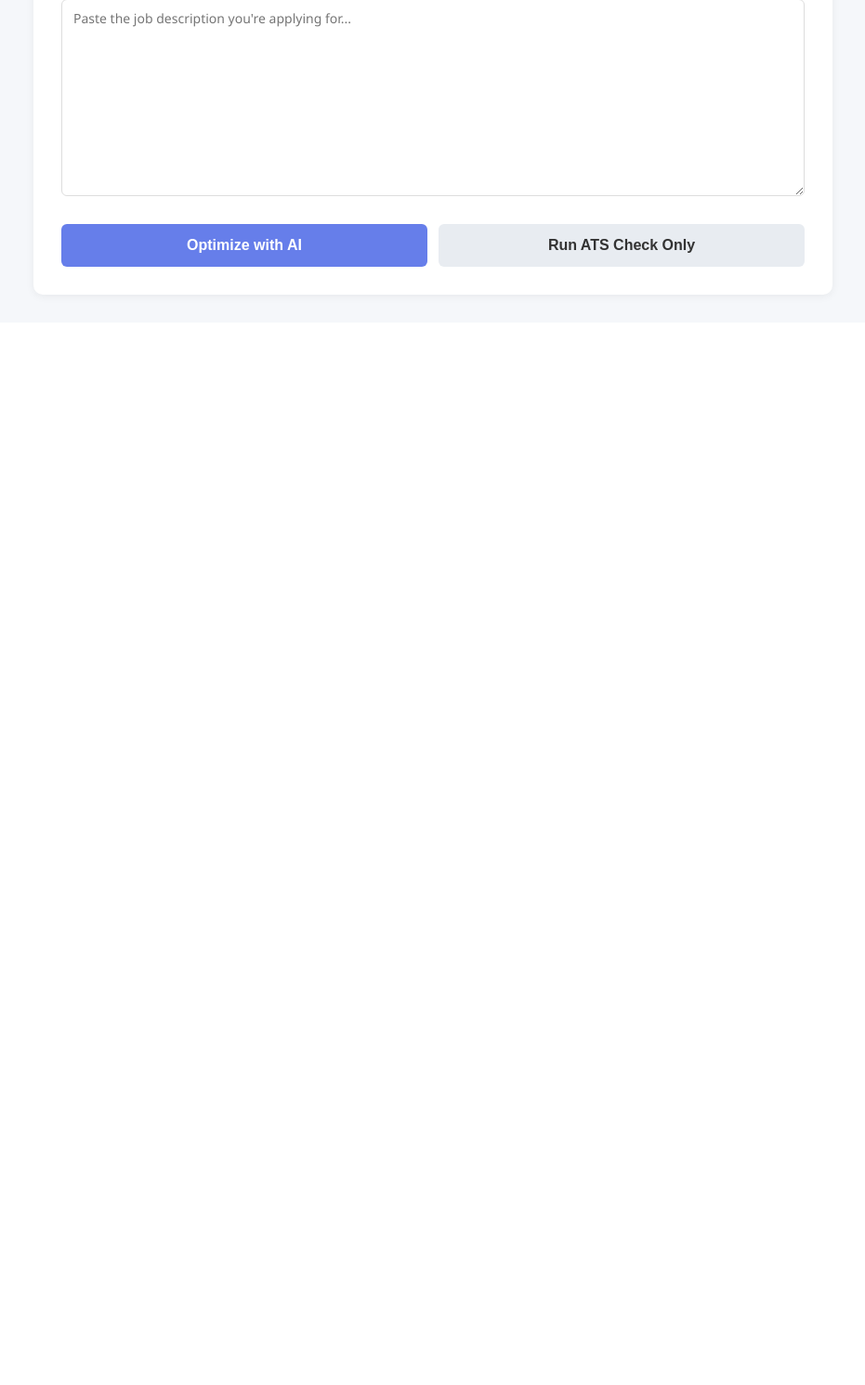
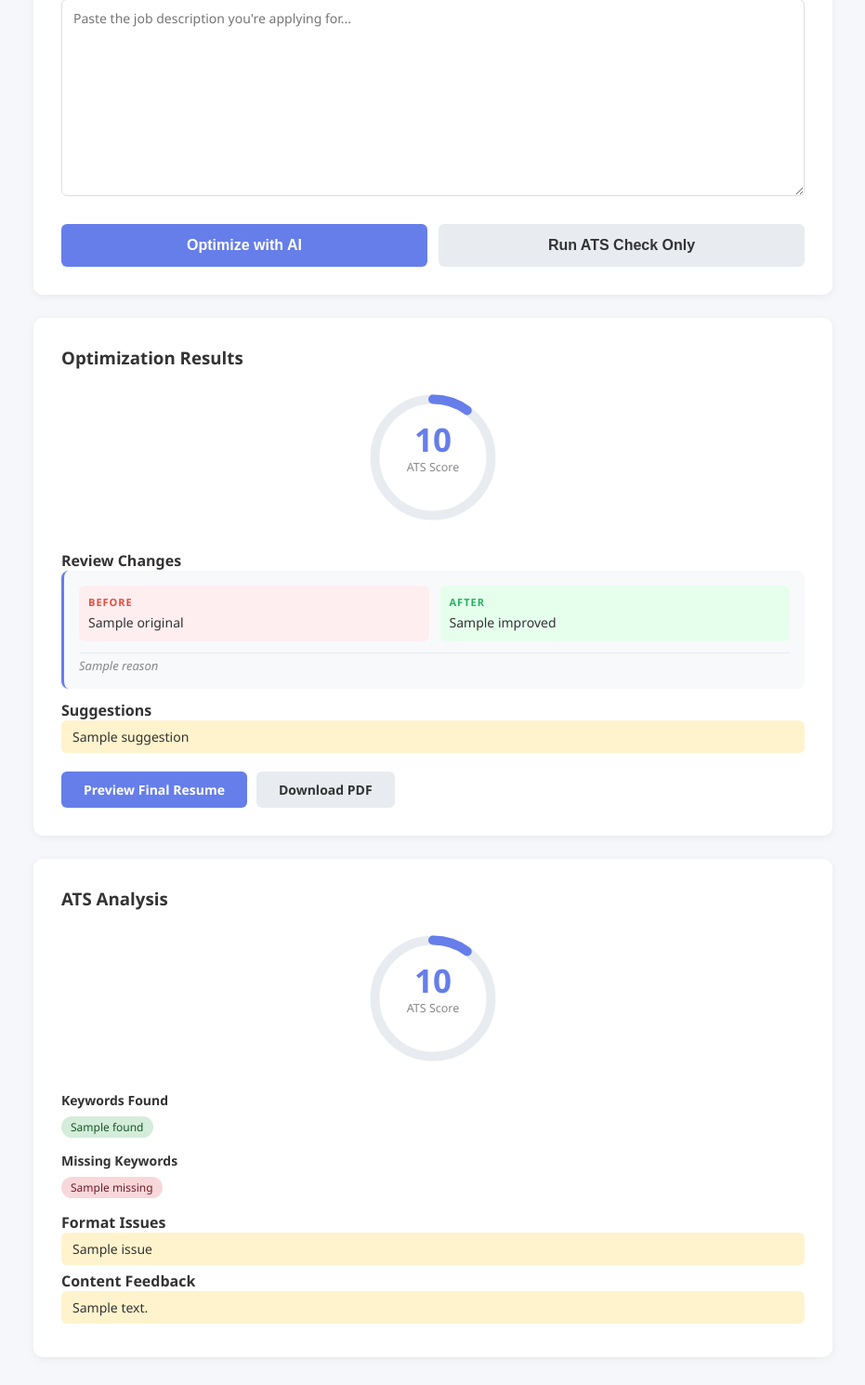
Before and after one commit to saaniya-a/AI-Enhanced-Resume-Portfolio-Builder, a Flask app: template templates/optimizer.html in a window 1280 px wide. Shown: the part 679-2169 px from the top of the page at 93% size, without its empty margins (174-1105 px from the left). Before the commit the page ends 1002 px from the top, so only its background shows below. Run offline with Flask 3, Linux system fonts and the light colour scheme; the template is opened without the code that fills it: most values are stand-ins (such as "Sample title", 1, 10 or a date in 2020).

Commit message:
Final commit
Co-Authored-By: Claude Opus 4.6 <noreply@anthropic.com>

```diff
--- a/app.py
+++ b/app.py
@@ -3,6 +3,10 @@ import json
 from database import (init_db, get_or_create_user, save_resume, get_user_resumes,
                       get_resume_by_id, delete_resume, rename_resume)
 from ai_helper import generate_resume, optimize_resume, check_ats
+from dotenv import load_dotenv
+import os
+
+load_dotenv()
 
 app = Flask(__name__)
 app.secret_key = 'hackathon-resume-builder-2024'
@@ -87,6 +91,60 @@ def logout():
     session.clear()
     return redirect(url_for('landing'))
 
+@app.route('/build', methods=['POST'])
+def build():
+    if not logged_in():
+        return redirect(url_for('landing'))
+    data = request.form.to_dict()
+    # Generate resume server-side and save it so preview/pdf links work without JS
+    result = generate_resume(data)
+    rid, ver = save_resume(session['user_id'], json.dumps(result), template=data.get('template', 'classic'))
+    return render_template('builder.html', user_name=session['user_name'], resume=result, resume_id=rid)
+
+@app.route('/optimize', methods=['POST'])
+def optimize():
+    if not logged_in(): return redirect(url_for('landing'))
+    resume_text = request.form.get('resume_text','')
+    job_description = request.form.get('job_description','')
+    # Run optimization and save
+    result = optimize_resume(resume_text, job_description)
+    rid, ver = save_resume(session['user_id'], json.dumps(result), job_description=job_description, ats_score=result.get('ats_score'))
+    return render_template('optimizer.html', user_name=session['user_name'], result=result, resume_id=rid)
+
+@app.route('/ats-check', methods=['POST'])
+def ats_check_form():
+    if not logged_in(): return redirect(url_for('landing'))
+    resume_text = request.form.get('resume_text','')
+    job_description = request.form.get('job_description','')
+    result = check_ats(resume_text, job_description)
+    return render_template('optimizer.html', user_name=session['user_name'], ats=result)
+
+@app.route('/upload-resume', methods=['POST'])
+def upload_resume_form():
+    if not logged_in(): return redirect(url_for('landing'))
+    file = request.files.get('file')
+    if not file:
+        return render_template('optimizer.html', user_name=session['user_name'], upload_error='No file uploaded')
+    try:
+        from PyPDF2 import PdfReader
+        text = '\n'.join(page.extract_text() for page in PdfReader(file).pages)
+        return render_template('optimizer.html', user_name=session['user_name'], uploaded_text=text)
+    except Exception as e:
+        return render_template('optimizer.html', user_name=session['user_name'], upload_error=str(e))
+
+@app.route('/delete-resume/<int:resume_id>', methods=['POST'])
+def delete_resume_form(resume_id):
+    if not logged_in(): return redirect(url_for('landing'))
+    delete_resume(resume_id, session['user_id'])
+    return redirect(url_for('versions'))
+
+@app.route('/rename-resume/<int:resume_id>', methods=['POST'])
+def rename_resume_form(resume_id):
+    if not logged_in(): return redirect(url_for('landing'))
+    label = request.form.get('label','')
+    rename_resume(resume_id, session['user_id'], label)
+    return redirect(url_for('versions'))
+
 # ─── API ROUTES ───
 
 @app.route('/api/build-resume', methods=['POST'])
@@ -146,4 +204,7 @@ def api_rename_resume(resume_id):
     return jsonify({'success': True})
 
 if __name__ == '__main__':
+    # Print sensitive info only when running locally (not when imported by WSGI)
+    print("API KEY:", os.getenv("OPENAI_API_KEY"))
+    print("Current working directory:", os.getcwd())
     app.run(debug=True, port=5001)
--- a/requirements.txt
+++ b/requirements.txt
@@ -1,3 +1,4 @@
 flask
-google-genai
+groq
 PyPDF2
+python-dotenv
--- a/templates/optimizer.html
+++ b/templates/optimizer.html
@@ -19,14 +19,14 @@
         <h2>Optimize Your Resume</h2>
         <p class="subtitle">Paste your resume and a job description. AI will optimize it.</p>
 
-        <form id="optimizer-form" class="resume-form">
+        <form id="optimizer-form" class="resume-form" method="POST" action="/optimize">
             <div class="form-section">
                 <h3>Your Current Resume</h3>
                 <div class="input-group">
                     <label>Upload a PDF resume or paste text below</label>
                     <div class="upload-row">
-                        <input type="file" id="resume_file" accept=".pdf" class="file-input">
-                        <button type="button" class="btn btn-secondary btn-small upload-pdf-btn" data-target="resume_text">Upload PDF</button>
+                        <input type="file" id="resume_file" name="file" accept=".pdf" class="file-input">
+                        <button type="submit" class="btn btn-secondary btn-small">Upload PDF</button>
                         <span class="upload-status-text" style="font-size:13px;color:#888;"></span>
                     </div>
                 </div>
@@ -46,7 +46,7 @@
 
             <div class="btn-group">
                 <button type="submit" class="btn btn-primary btn-large">Optimize with AI</button>
-                <button type="button" class="btn btn-secondary btn-large" id="ats-check-btn">Run ATS Check Only</button>
+                <button type="submit" formaction="/ats-check" formmethod="post" class="btn btn-secondary btn-large" id="ats-check-btn">Run ATS Check Only</button>
             </div>
         </form>
 
@@ -56,65 +56,76 @@
         </div>
 
         <!-- Optimization Results -->
-        <div id="optimize-result" class="result-section hidden">
+        {% if result %}
+        <div id="optimize-result" class="result-section">
             <h3>Optimization Results</h3>
-
-            <!-- Visual Score Gauge -->
             <div class="score-gauge">
                 <svg viewBox="0 0 120 120" class="gauge-svg">
+                    {% set circ = 314.0 %}
+                    {% set score = result.ats_score or 0 %}
+                    {% set offset = (circ - (score/100.0) * circ) | round(2) %}
                     <circle cx="60" cy="60" r="50" class="gauge-bg"></circle>
-                    <circle cx="60" cy="60" r="50" class="gauge-fill" id="opt-gauge-fill"></circle>
-                    <text x="60" y="55" class="gauge-number" id="opt-gauge-number">--</text>
+                    <circle cx="60" cy="60" r="50" class="gauge-fill" stroke="#27ae60" stroke-dasharray="{{ circ }}" stroke-dashoffset="{{ offset }}"></circle>
+                    <text x="60" y="55" class="gauge-number">{{ result.ats_score or '--' }}</text>
                     <text x="60" y="72" class="gauge-label">ATS Score</text>
                 </svg>
             </div>
-
-            <!-- Side by Side Changes with checkboxes -->
-            <h4 style="margin-bottom: 12px;">Review Changes <span style="font-weight:normal;color:#888;font-size:13px;">(check the ones you want to apply)</span></h4>
-            <div id="changes-list" class="changes-section"></div>
-
-            <div class="result-actions" style="margin-bottom: 20px;">
-                <button class="btn btn-primary" id="apply-changes-btn">Apply Selected Changes & Generate Final Resume</button>
+            <h4>Review Changes</h4>
+            <div class="changes-section">
+                {% for c in result.changes %}
+                <div class="change-card">
+                    <div class="change-side change-before"><div class="change-label">Before</div><p>{{ c.original }}</p></div>
+                    <div class="change-side change-after"><div class="change-label">After</div><p>{{ c.improved }}</p></div>
+                    <div class="change-reason">{{ c.reason }}</div>
+                </div>
+                {% endfor %}
             </div>
-
-            <div id="apply-loading" class="loading hidden">
-                <div class="spinner"></div>
-                <p>Generating final resume...</p>
+            <h4>Suggestions</h4>
+            <div class="suggestions-section">
+                {% for s in result.suggestions %}<div class="suggestion-item">{{ s }}</div>{% endfor %}
             </div>
-
-            <div id="final-result" class="hidden" style="margin-top:15px; padding:15px; background:#e6ffed; border-radius:8px; border:1px solid #27ae60;">
-                <h4 style="color:#27ae60;">Final Resume Ready!</h4>
-                <div class="result-actions" style="margin-top:10px;">
-                    <a id="final-preview-link" href="#" target="_blank" class="btn btn-primary">Preview Final Resume</a>
-                    <a id="final-pdf-link" href="#" class="btn btn-secondary">Download PDF</a>
-                </div>
+            <div class="result-actions">
+                <a class="btn btn-primary" href="/preview/{{ resume_id }}" target="_blank">Preview Final Resume</a>
+                <a class="btn btn-secondary" href="/export/{{ resume_id }}" target="_blank">Download PDF</a>
             </div>
-
-            <h4 style="margin: 20px 0 12px;">Suggestions</h4>
-            <div id="suggestions-list" class="suggestions-section"></div>
         </div>
+        {% endif %}
 
         <!-- ATS Check Results -->
-        <div id="ats-result" class="result-section hidden">
+        {% if ats %}
+        <div id="ats-result" class="result-section">
             <h3>ATS Analysis</h3>
-
-            <!-- Visual Score Gauge -->
             <div class="score-gauge">
+                {% set circ2 = 314.0 %}
+                {% set score2 = ats.score or 0 %}
+                {% set offset2 = (circ2 - (score2/100.0) * circ2) | round(2) %}
                 <svg viewBox="0 0 120 120" class="gauge-svg">
                     <circle cx="60" cy="60" r="50" class="gauge-bg"></circle>
-                    <circle cx="60" cy="60" r="50" class="gauge-fill" id="ats-gauge-fill"></circle>
-                    <text x="60" y="55" class="gauge-number" id="ats-gauge-number">--</text>
+                    <circle cx="60" cy="60" r="50" class="gauge-fill" stroke="#667eea" stroke-dasharray="{{ circ2 }}" stroke-dashoffset="{{ offset2 }}"></circle>
+                    <text x="60" y="55" class="gauge-number">{{ ats.score or '--' }}</text>
                     <text x="60" y="72" class="gauge-label">ATS Score</text>
                 </svg>
             </div>
-
             <div class="ats-details">
-                <div id="keywords-found" class="keyword-section"></div>
-                <div id="keywords-missing" class="keyword-section"></div>
-                <div id="format-issues" class="issues-section"></div>
-                <div id="content-feedback" class="feedback-section"></div>
+                <div class="keyword-section">
+                    <h4>Keywords Found</h4>
+                    <div class="keyword-tags">{% for k in ats.keyword_match.found %}<span class="keyword-tag keyword-found">{{ k }}</span>{% endfor %}</div>
+                </div>
+                <div class="keyword-section">
+                    <h4>Missing Keywords</h4>
+                    <div class="keyword-tags">{% for k in ats.keyword_match.missing %}<span class="keyword-tag keyword-missing">{{ k }}</span>{% endfor %}</div>
+                </div>
+                <div class="issues-section">
+                    <h4>Format Issues</h4>
+                    {% for issue in ats.format_issues %}<div class="suggestion-item">{{ issue }}</div>{% endfor %}
+                </div>
+                <div class="feedback-section">
+                    <h4>Content Feedback</h4>
+                    {% for f in ats.content_feedback %}<div class="suggestion-item">{{ f }}</div>{% endfor %}
+                </div>
             </div>
         </div>
+        {% endif %}
     </div>
 
     <script src="{{ url_for('static', filename='js/main.js') }}"></script>
```
Also changed, not shown: ai_helper.py (+99 -48 lines), templates/builder.html (+21 -7 lines), templates/resume_templates/modern.html (+49 -1 lines).
